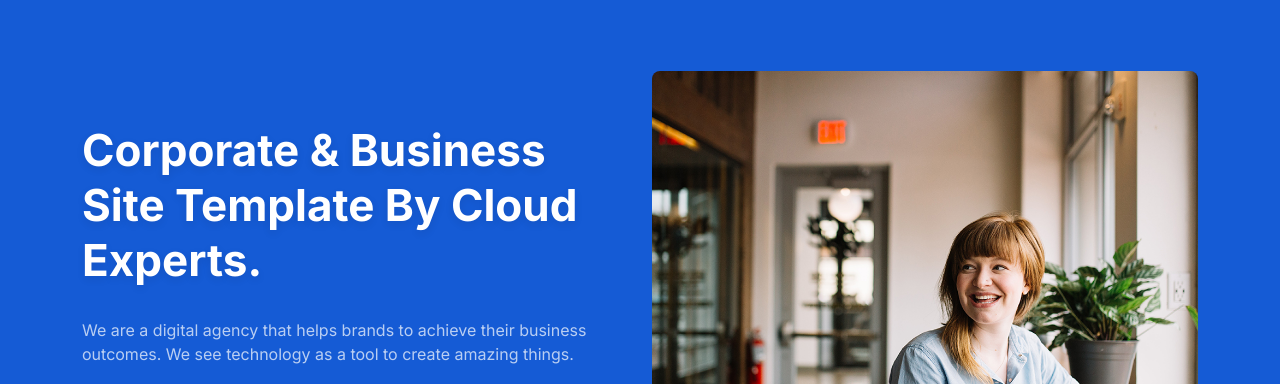
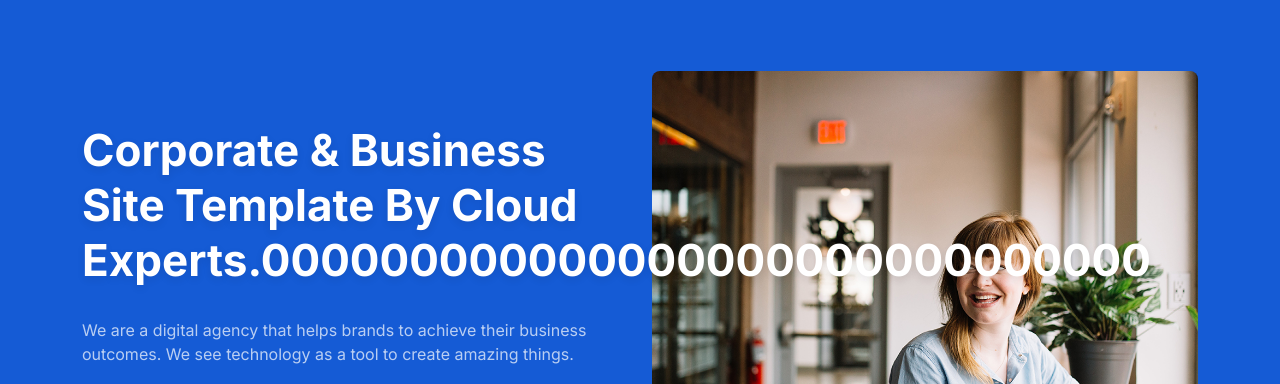
Before and after one commit to cloudexpertsltd/htmlsite, a plain HTML site: page index.html in a window 1280 px wide. Shown: the part 89-473 px from the top of the page. Drawn offline with Linux system fonts and the light colour scheme.

Commit message:
Update index.html

```diff
--- a/index.html
+++ b/index.html
@@ -133,7 +133,7 @@
       <div class="row align-items-center">
         <div class="col-lg-6 col-md-12 col-12">
           <div class="header-content">
-            <h1>Corporate & Business Site Template by Cloud Experts.</h1>
+            <h1>Corporate & Business Site Template by Cloud Experts.000000000000000000000000000000</h1>
             <p>
               We are a digital agency that helps brands to achieve their
               business outcomes. We see technology as a tool to create amazing
```
